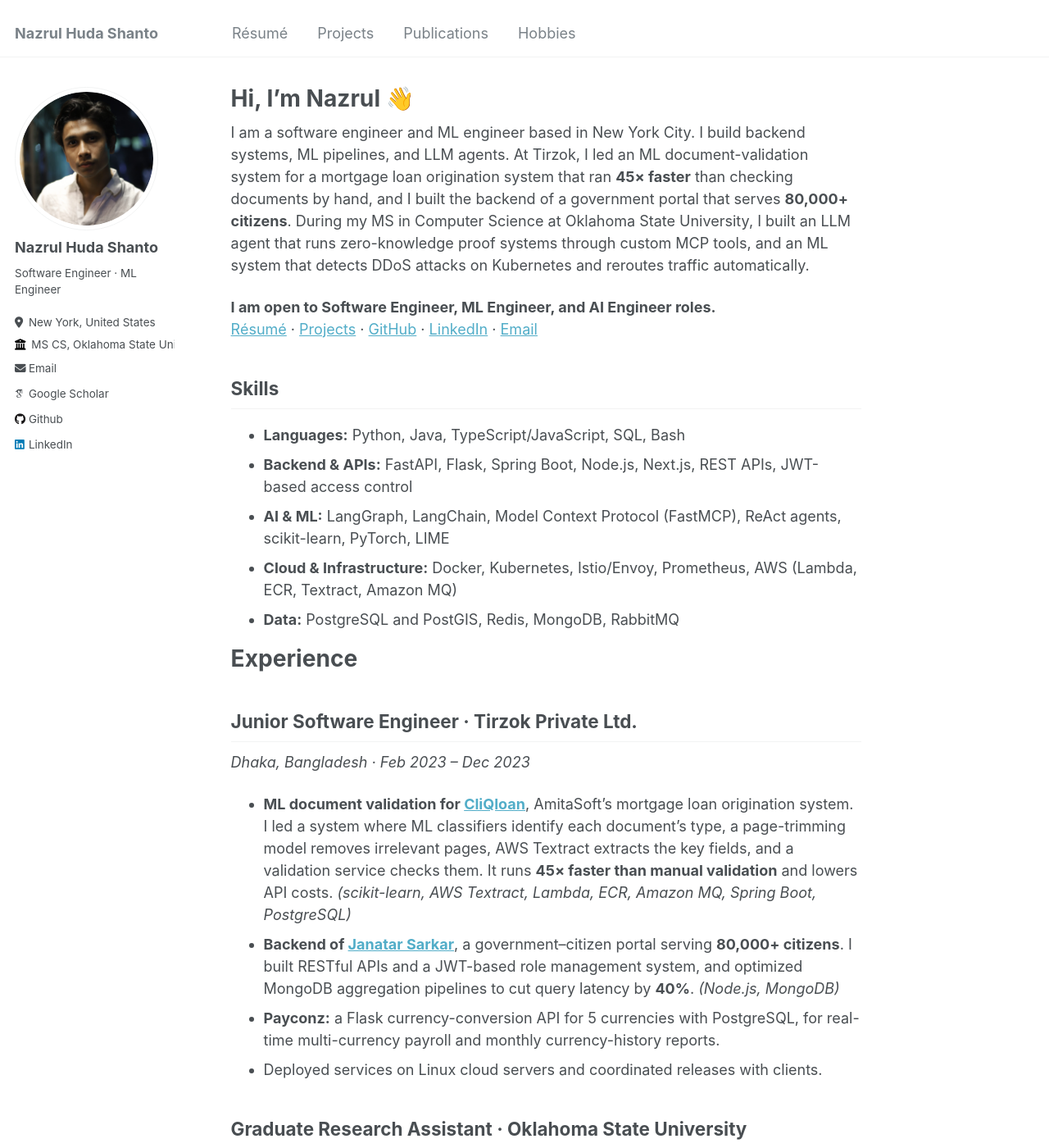
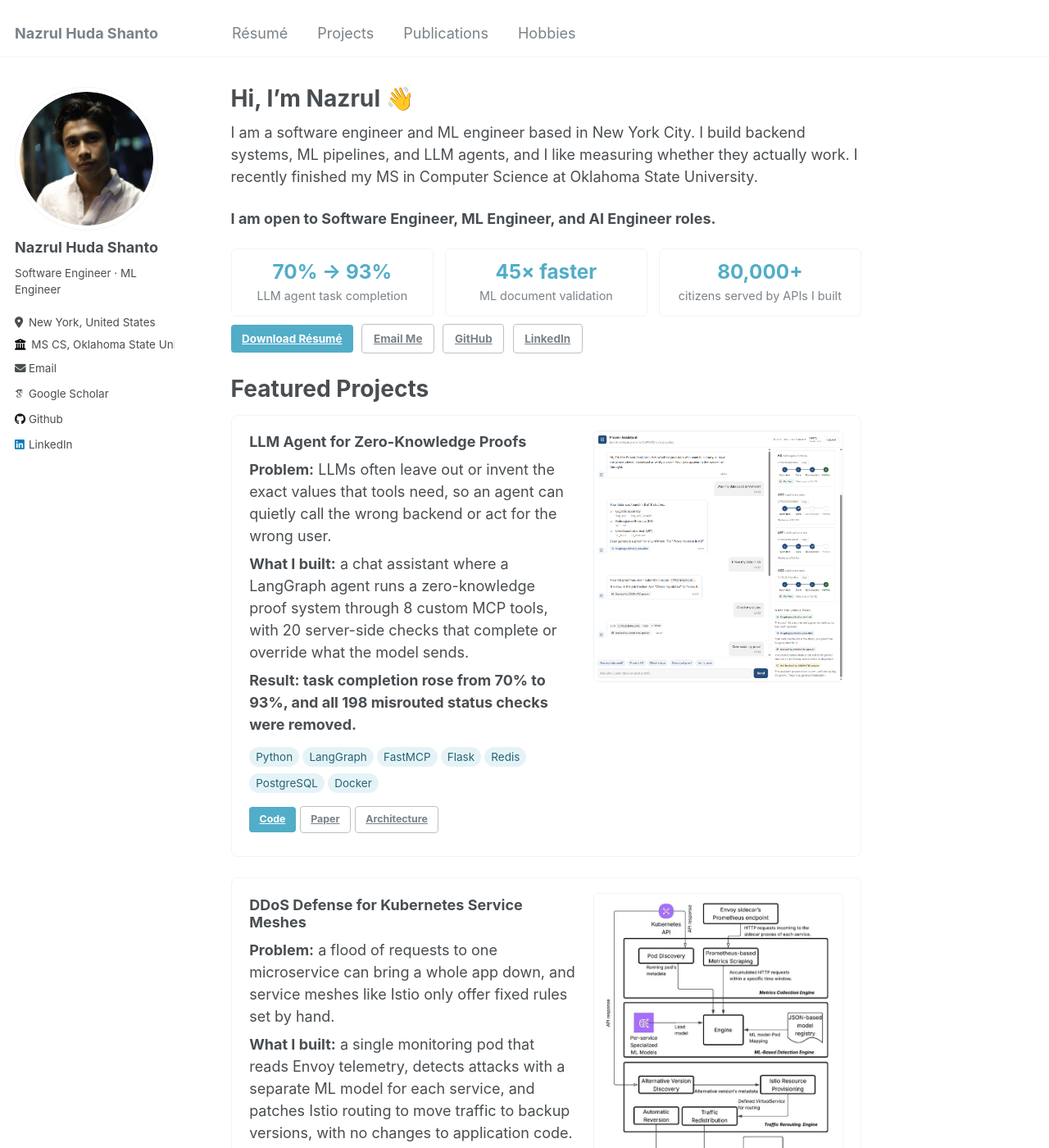
Before and after one commit to nazrulhuda/nazrul.github.io, a Jekyll site: the page built from _pages/about.md, in a window 1280 px wide and 1400 px high. Shown: the whole window at 82% size. Built offline with Jekyll 4.4.1, drawn with Linux system fonts in a browser that asks for light colours; some web fonts are replaced; some of the changed text lies outside the part shown.

Commit message:
Homepage redesign: headline numbers, buttons, project cards, timeline, skill tags

```diff
--- a/_pages/about.md
+++ b/_pages/about.md
@@ -8,101 +8,104 @@ redirect_from:
   - /about.html
 ---
 
-I am a software engineer and ML engineer based in New York City. I build backend systems, ML pipelines, and LLM agents. At Tirzok, I led an ML document-validation system for a mortgage loan origination system that ran **45× faster** than checking documents by hand, and I built the backend of a government portal that serves **80,000+ citizens**. During my MS in Computer Science at Oklahoma State University, I built an LLM agent that runs zero-knowledge proof systems through custom MCP tools, and an ML system that detects DDoS attacks on Kubernetes and reroutes traffic automatically.
+I am a software engineer and ML engineer based in New York City. I build backend systems, ML pipelines, and LLM agents, and I like measuring whether they actually work. I recently finished my MS in Computer Science at Oklahoma State University.
 
 **I am open to Software Engineer, ML Engineer, and AI Engineer roles.**
-[Résumé](/files/Shanto_Resume.pdf) · [Projects](/projects/) · [GitHub](https://github.com/nazrulhuda) · [LinkedIn](https://www.linkedin.com/in/nazrulhudashanto/) · [Email](mailto:mshanto@okstate.edu)
 
-## Skills
+<div class="stats">
+  <div class="stat"><strong>70% → 93%</strong><span>LLM agent task completion</span></div>
+  <div class="stat"><strong>45× faster</strong><span>ML document validation</span></div>
+  <div class="stat"><strong>80,000+</strong><span>citizens served by APIs I built</span></div>
+</div>
 
-- **Languages:** Python, Java, TypeScript/JavaScript, SQL, Bash
-- **Backend & APIs:** FastAPI, Flask, Spring Boot, Node.js, Next.js, REST APIs, JWT-based access control
-- **AI & ML:** LangGraph, LangChain, Model Context Protocol (FastMCP), ReAct agents, scikit-learn, PyTorch, LIME
-- **Cloud & Infrastructure:** Docker, Kubernetes, Istio/Envoy, Prometheus, AWS (Lambda, ECR, Textract, Amazon MQ)
-- **Data:** PostgreSQL and PostGIS, Redis, MongoDB, RabbitMQ
+<p class="cta">
+  <a class="btn btn--info" href="/files/Shanto_Resume.pdf">Download Résumé</a>
+  <a class="btn btn--inverse" href="mailto:mshanto@okstate.edu">Email Me</a>
+  <a class="btn btn--inverse" href="https://github.com/nazrulhuda">GitHub</a>
+  <a class="btn btn--inverse" href="https://www.linkedin.com/in/nazrulhudashanto/">LinkedIn</a>
+</p>
+
+# Featured Projects
+
+<div class="card has-media">
+  <div>
+    <h3>LLM Agent for Zero-Knowledge Proofs</h3>
+    <p><b>Problem:</b> LLMs often leave out or invent the exact values that tools need, so an agent can quietly call the wrong backend or act for the wrong user.</p>
+    <p><b>What I built:</b> a chat assistant where a LangGraph agent runs a zero-knowledge proof system through 8 custom MCP tools, with 20 server-side checks that complete or override what the model sends.</p>
+    <p class="result">Result: task completion rose from 70% to 93%, and all 198 misrouted status checks were removed.</p>
+    <div class="tags"><span class="tag">Python</span><span class="tag">LangGraph</span><span class="tag">FastMCP</span><span class="tag">Flask</span><span class="tag">Redis</span><span class="tag">PostgreSQL</span><span class="tag">Docker</span></div>
+    <p>
+      <a class="btn btn--info btn--small" href="https://github.com/disys-lab/Skeptical-MCP-For-zkSNARKs">Code</a>
+      <a class="btn btn--inverse btn--small" href="https://github.com/disys-lab/Skeptical-MCP-For-zkSNARKs/blob/main/manuscript/Natural-Language-ZK-Verification-via-Skeptical-MCP-Tools.pdf">Paper</a>
+      <a class="btn btn--inverse btn--small" href="/images/skeptical_architecture.png">Architecture</a>
+    </p>
+  </div>
+  <div class="card-media">
+    <a href="/images/skeptical_chat.png"><img src="/images/skeptical_chat.png" alt="The Prover Assistant chat: a user checks whether their data was used, then follows a proof from submission to verification"></a>
+  </div>
+</div>
+
+<div class="card has-media">
+  <div>
+    <h3>DDoS Defense for Kubernetes Service Meshes</h3>
+    <p><b>Problem:</b> a flood of requests to one microservice can bring a whole app down, and service meshes like Istio only offer fixed rules set by hand.</p>
+    <p><b>What I built:</b> a single monitoring pod that reads Envoy telemetry, detects attacks with a separate ML model for each service, and patches Istio routing to move traffic to backup versions, with no changes to application code.</p>
+    <p class="result">Result: 94.0–97.8% detection accuracy, and parallel inference made detection 55.9% faster (37.4 ms vs. 84.8 ms).</p>
+    <div class="tags"><span class="tag">Python</span><span class="tag">scikit-learn</span><span class="tag">Kubernetes</span><span class="tag">Istio</span><span class="tag">Envoy</span><span class="tag">Prometheus</span></div>
+    <p>
+      <a class="btn btn--info btn--small" href="https://github.com/nazrulhuda/AI-Driven-Anomaly-Detector-and-mitigation-as-a-service">Prototype code</a>
+      <a class="btn btn--inverse btn--small" href="https://drive.google.com/file/d/1KdqIUXU8p5YX9Xib-yazjfmLLQQOJWKe/view?usp=sharing">Paper</a>
+    </p>
+  </div>
+  <div class="card-media">
+    <a href="/images/ddos_architecture.jpg"><img src="/images/ddos_architecture.jpg" alt="How the DDoS detection and rerouting framework works"></a>
+  </div>
+</div>
+
+<div class="card">
+  <h3>FwdStar, a Freight Marketplace</h3>
+  <p><b>Problem:</b> in Bangladesh, freight is booked offline, through phone calls between shippers, brokers, and carriers.</p>
+  <p><b>What I built:</b> as technical lead and sole architect (2026–present, MVP), I turned the client's needs into a technical specification and built the platform in nine phases, from phone-first sign-up to GPS shipment tracking.</p>
+  <p class="result">Result: 50+ documented REST endpoints and 20+ PostgreSQL tables, with row locking so a load is never awarded twice.</p>
+  <div class="tags"><span class="tag">Next.js</span><span class="tag">TypeScript</span><span class="tag">FastAPI</span><span class="tag">PostgreSQL</span><span class="tag">PostGIS</span><span class="tag">Docker</span></div>
+  <p><a class="btn btn--inverse btn--small" href="/projects/">Details</a></p>
+</div>
+
+More projects, including a LangChain + MCP chatbot and a license-plate reader, are on the [Projects](/projects/) page.
 
 # Experience
 
-## Junior Software Engineer · Tirzok Private Ltd.
+<ul class="timeline">
+  <li><b>Graduate Research Assistant</b>, Oklahoma State University<span class="when">Jan 2024 – May 2026</span>Built the LLM agent and the Kubernetes DDoS defense above, and contributed a merged fix to the open-source <a href="https://github.com/disys-lab/cosmetic">CoSMeTIC</a> framework.</li>
+  <li><b>AI Instructor</b>, NSF Research Experiences for Teachers, Oklahoma State University<span class="when">May 2025 – Aug 2025</span>Taught Python, machine learning, and Transformers to 10 K–12 teachers.</li>
+  <li><b>Junior Software Engineer</b>, Tirzok Private Ltd.<span class="when">Feb 2023 – Dec 2023</span>Led ML document validation for <a href="https://www.cliqloan.com/">CliQloan</a>, 45× faster than manual checks; built APIs for a government portal serving 80,000+ citizens.</li>
+  <li><b>Undergraduate Research Assistant</b>, BRAC University<span class="when">Oct 2020 – Jan 2023</span>Built a cloud image retrieval framework that cut user waiting time by up to 54% (IEEE Transactions on Cloud Computing, corresponding author).</li>
+</ul>
 
-*Dhaka, Bangladesh · Feb 2023 – Dec 2023*
+<p><a class="btn btn--info" href="/files/Shanto_Resume.pdf">Full Résumé</a></p>
 
-- **ML document validation for [CliQloan](https://www.cliqloan.com/)**, AmitaSoft's mortgage loan origination system. I led a system where ML classifiers identify each document's type, a page-trimming model removes irrelevant pages, AWS Textract extracts the key fields, and a validation service checks them. It runs **45× faster than manual validation** and lowers API costs. *(scikit-learn, AWS Textract, Lambda, ECR, Amazon MQ, Spring Boot, PostgreSQL)*
-- **Backend of [Janatar Sarkar](https://janatarsarkar.gov.bd/)**, a government–citizen portal serving **80,000+ citizens**. I built RESTful APIs and a JWT-based role management system, and optimized MongoDB aggregation pipelines to cut query latency by **40%**. *(Node.js, MongoDB)*
-- **Payconz:** a Flask currency-conversion API for 5 currencies with PostgreSQL, for real-time multi-currency payroll and monthly currency-history reports.
-- Deployed services on Linux cloud servers and coordinated releases with clients.
+# Skills
 
-## Graduate Research Assistant · Oklahoma State University
+<div class="skill-group"><b>Languages</b><span class="tag">Python</span><span class="tag">Java</span><span class="tag">TypeScript</span><span class="tag">JavaScript</span><span class="tag">SQL</span><span class="tag">Bash</span></div>
+<div class="skill-group"><b>AI & ML</b><span class="tag">LangGraph</span><span class="tag">LangChain</span><span class="tag">MCP</span><span class="tag">PyTorch</span><span class="tag">scikit-learn</span><span class="tag">LIME</span></div>
+<div class="skill-group"><b>Backend</b><span class="tag">FastAPI</span><span class="tag">Flask</span><span class="tag">Spring Boot</span><span class="tag">Node.js</span><span class="tag">Next.js</span><span class="tag">REST APIs</span><span class="tag">JWT</span></div>
+<div class="skill-group"><b>Cloud & Infrastructure</b><span class="tag">Docker</span><span class="tag">Kubernetes</span><span class="tag">Istio</span><span class="tag">Envoy</span><span class="tag">Prometheus</span><span class="tag">AWS</span></div>
+<div class="skill-group"><b>Data</b><span class="tag">PostgreSQL</span><span class="tag">PostGIS</span><span class="tag">Redis</span><span class="tag">MongoDB</span><span class="tag">RabbitMQ</span></div>
 
-*Stillwater, Oklahoma · Jan 2024 – May 2026*
+# Publications
 
-- Built an LLM agent system that lets people request, check, download, and verify zero-knowledge proofs in plain language through **8 custom MCP tools**. Server-side checks raised task completion from **70% to 93%** across 6,000+ test runs on 3 model families. *(LangGraph, FastMCP, Flask, Redis, PostgreSQL, Docker)*
-- Built a DDoS detection and mitigation system for Kubernetes and Istio that runs as a single monitoring pod, with per-service ML models (**94.0–97.8% accuracy**), automatic traffic rerouting, and parallel inference **2.27× faster** than one central model.
-- Contributed a merged pull request to the open-source [CoSMeTIC](https://github.com/disys-lab/cosmetic) zkSNARK framework, including a fix for a bug that reported every valid KS and LRT proof as failed.
-
-## AI Instructor · NSF Research Experiences for Teachers
-
-*Oklahoma State University · May 2025 – Aug 2025*
-
-- Taught 10 K–12 teachers Python, machine learning, and Transformers through hands-on tutorials, guided their projects, and designed a Python-to-LLM curriculum.
-
-## Undergraduate Research Assistant · BRAC University
-
-*Dhaka, Bangladesh · Oct 2020 – Jan 2023*
-
-- Designed an image compression module and built a cloud storage and retrieval framework that cut user waiting time by up to **54%** and image size by up to **27%**, published in *IEEE Transactions on Cloud Computing* (corresponding author).
-
-# Featured Projects
-
-## LLM Agent for Zero-Knowledge Proofs
-
-*Python · LangGraph · FastMCP · Flask · Redis · PostgreSQL · Docker* · [**Code**](https://github.com/disys-lab/Skeptical-MCP-For-zkSNARKs) · [**Paper**](https://github.com/disys-lab/Skeptical-MCP-For-zkSNARKs/blob/main/manuscript/Natural-Language-ZK-Verification-via-Skeptical-MCP-Tools.pdf)
-
-A chat assistant that lets non-experts run a zero-knowledge proof system (CoSMeTIC) in plain language: a LangGraph ReAct agent calls 8 custom MCP tools, and Redis and PostgreSQL keep session and user state. LLMs often leave out or invent the exact values these tools need, so I designed 20 server-side checks that complete or override what the model sends before any tool runs.
-
-- An interceptor replaces any user ID the model invents with the real session identity.
-- A "plausible default" inside one tool sent **198 status checks to the wrong backend**; a server-side override removed all 198.
-- I evaluated it with my own 82-query test suite in 5 configurations and released the code, test suite, and all 6,371 result records, with a script that recomputes every number.
-
-[![System architecture of the LLM agent](/images/skeptical_architecture.png){: .wide-shot}](/images/skeptical_architecture.png)
-*How it works: every tool call from the LLM agent passes through an interceptor that replaces any identity the model invents, and the MCP server checks the request against stored state before calling the provers. Labels such as A3 and B2–B7 are design decisions from the paper, for example A3 (server-side identity) and B4–B6 (finding the right job, proof type, and prover from stored state).*
-
-## DDoS Defense for Kubernetes Service Meshes
-
-*Python · scikit-learn · Kubernetes · Istio · Envoy · Prometheus* · [**Prototype code**](https://github.com/nazrulhuda/AI-Driven-Anomaly-Detector-and-mitigation-as-a-service) · [**Paper**](https://drive.google.com/file/d/1KdqIUXU8p5YX9Xib-yazjfmLLQQOJWKe/view?usp=sharing)
-
-A flood of requests to one microservice can bring a whole app down, and service meshes like Istio only offer fixed rules set by hand. I built a framework that runs as a single monitoring pod, needs no changes to application code, detects attacks per service, and moves traffic away automatically.
-
-[![How the DDoS detection and rerouting framework works](/images/ddos_architecture.jpg){: .side-shot}](/images/ddos_architecture.jpg)
-
-- Reads each service's traffic from its Envoy sidecar's Prometheus endpoint.
-- Per-service classifiers (Random Forest, Gradient Boosting, SVM, Decision Tree) trained on 4,705 labeled traffic windows reach **94.0–97.8% accuracy**, with an Isolation Forest fallback for new services.
-- Patches Istio DestinationRule and VirtualService resources through the Kubernetes API to move traffic to backup versions, then restores normal routing after a cooldown.
-- Parallel inference takes **37.4 ms instead of 84.8 ms** per detection cycle on a 12-pod testbed.
-
-<div style="clear: both;"></div>
-
-## FwdStar, a Freight Marketplace
-
-*Next.js · TypeScript · FastAPI · PostgreSQL/PostGIS · Docker · 2026–present (MVP)* · [**Details**](/projects/)
-
-A multi-sided marketplace for shippers, brokers, and carriers in Bangladesh, where I am the technical lead and sole architect. I wrote the technical specification from the client's needs and built it in nine phases, from phone-first sign-up to shipment tracking.
-
-- FastAPI backend with **50+ documented REST endpoints** and a Next.js frontend in English and Bengali.
-- Supabase PostgreSQL with PostGIS (20+ tables), state machines with optimistic locking, and `SELECT FOR UPDATE` so a load is never awarded twice.
-- JWT verification, HTTP-only cookie sessions, CSRF protection, OTP with rate limiting, and audit logging.
-
-More projects, including a LangChain + MCP chatbot and a license-plate reader, are on the [Projects](/projects/) page.
+A first-author paper on the LLM agent above is under review at IEEE BigData 2026, and I am the corresponding author of a paper in *IEEE Transactions on Cloud Computing*. [All publications](/publications/)
 
 # Education
 
-- **M.S. in Computer Science**, Oklahoma State University · Jan 2024 – May 2026 · GPA 3.82/4.0
-- **B.S. in Computer Science**, BRAC University · May 2018 – May 2022
+- **M.S. in Computer Science**, Oklahoma State University · 2026 · GPA 3.82/4.0
+- **B.S. in Computer Science**, BRAC University · 2022
 
-# Publications
-
-My papers include a corresponding-author paper in *IEEE Transactions on Cloud Computing* and a first-author paper on the LLM agent above, under review at IEEE BigData 2026. [All publications](/publications/)
-
-# Outside Work
+# Outside Work and Contact
 
 I am the founding captain of **Lagaan**, a cricket team in Stillwater, Oklahoma, which has won two trophies ([Hobbies](/hobbies/)).
+
+<p class="cta">
+  <a class="btn btn--info" href="mailto:mshanto@okstate.edu">Email Me</a>
+  <a class="btn btn--inverse" href="https://www.linkedin.com/in/nazrulhudashanto/">LinkedIn</a>
+</p>
--- a/assets/css/main.scss
+++ b/assets/css/main.scss
@@ -73,3 +73,57 @@
   margin: 0.5em 0 0.5em;
   border-radius: 6px;
 }
+
+/* ===== Job-site homepage: headline numbers, buttons, project cards, tags, timeline ===== */
+
+.cta { margin: 0.8em 0 0.4em; }
+.cta .btn { margin-right: 0.4em; }
+
+.stats {
+  display: grid;
+  grid-template-columns: repeat(3, 1fr);
+  gap: 0.75em;
+  margin: 1.2em 0 0.5em;
+}
+.stat {
+  border: 1px solid $border-color;
+  border-radius: 6px;
+  padding: 0.7em 0.8em;
+  text-align: center;
+}
+.stat strong { display: block; font-size: 1.35em; color: $info-color; line-height: 1.2; }
+.stat span { font-size: 0.8em; color: $gray; }
+@media (max-width: 600px) {
+  .stats { grid-template-columns: 1fr; }
+}
+
+.card {
+  border: 1px solid $border-color;
+  border-radius: 8px;
+  padding: 1em 1.2em;
+  margin: 0 0 1.4em;
+}
+.card h3 { margin-top: 0.2em; }
+.card p { margin: 0.4em 0; }
+.card .result { font-weight: bold; }
+.card-media img { width: 100%; border-radius: 6px; border: 1px solid $border-color; }
+@media (min-width: 768px) {
+  .card.has-media { display: grid; grid-template-columns: 1fr 42%; gap: 1.2em; align-items: start; }
+}
+
+.tags { margin: 0.6em 0; }
+.tag {
+  display: inline-block;
+  font-size: 0.75em;
+  padding: 0.15em 0.6em;
+  margin: 0 0.3em 0.35em 0;
+  border-radius: 999px;
+  background: mix(white, $info-color, 85%);
+  color: darken($info-color, 25%);
+}
+.skill-group { margin: 0.3em 0 0.7em; }
+.skill-group b { display: block; font-size: 0.85em; margin-bottom: 0.2em; }
+
+.timeline { list-style: none; margin-left: 0; padding-left: 0; }
+.timeline li { border-left: 3px solid mix(white, $info-color, 50%); padding: 0.1em 0 0.6em 0.9em; margin-bottom: 0.4em; }
+.timeline .when { display: block; font-size: 0.8em; color: $gray; }
```
